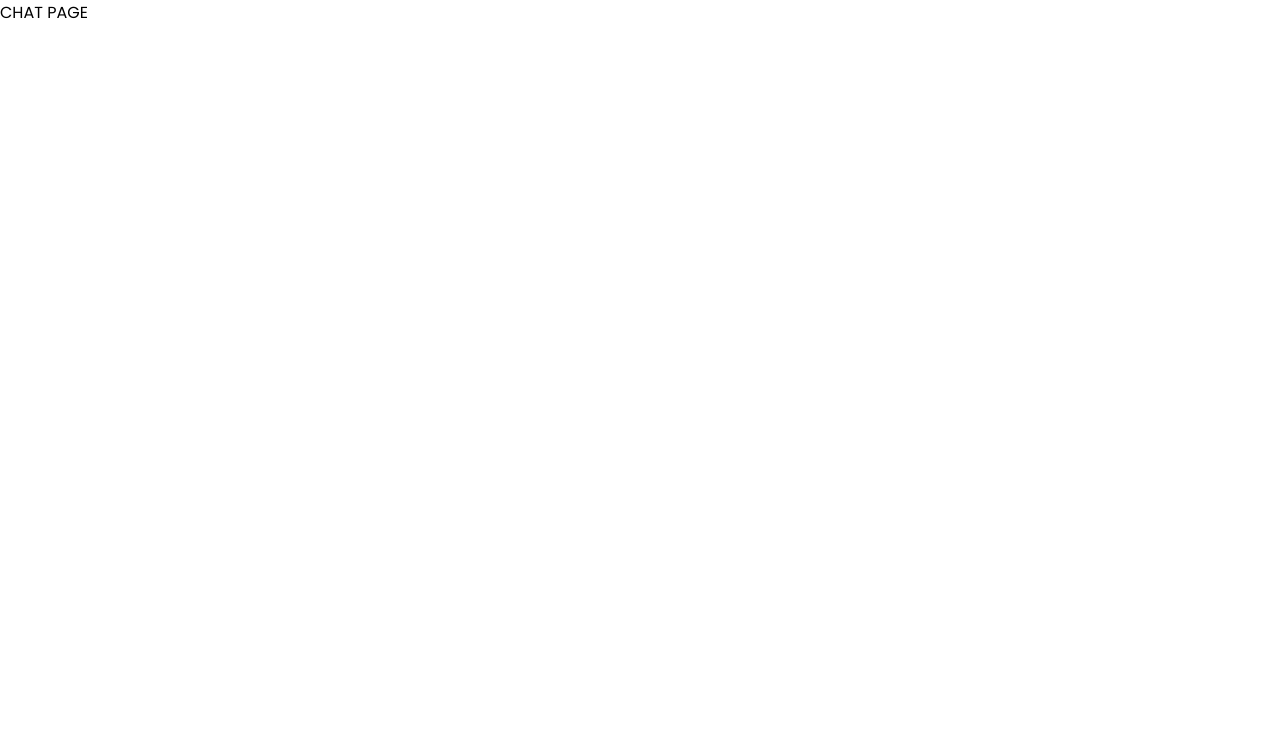
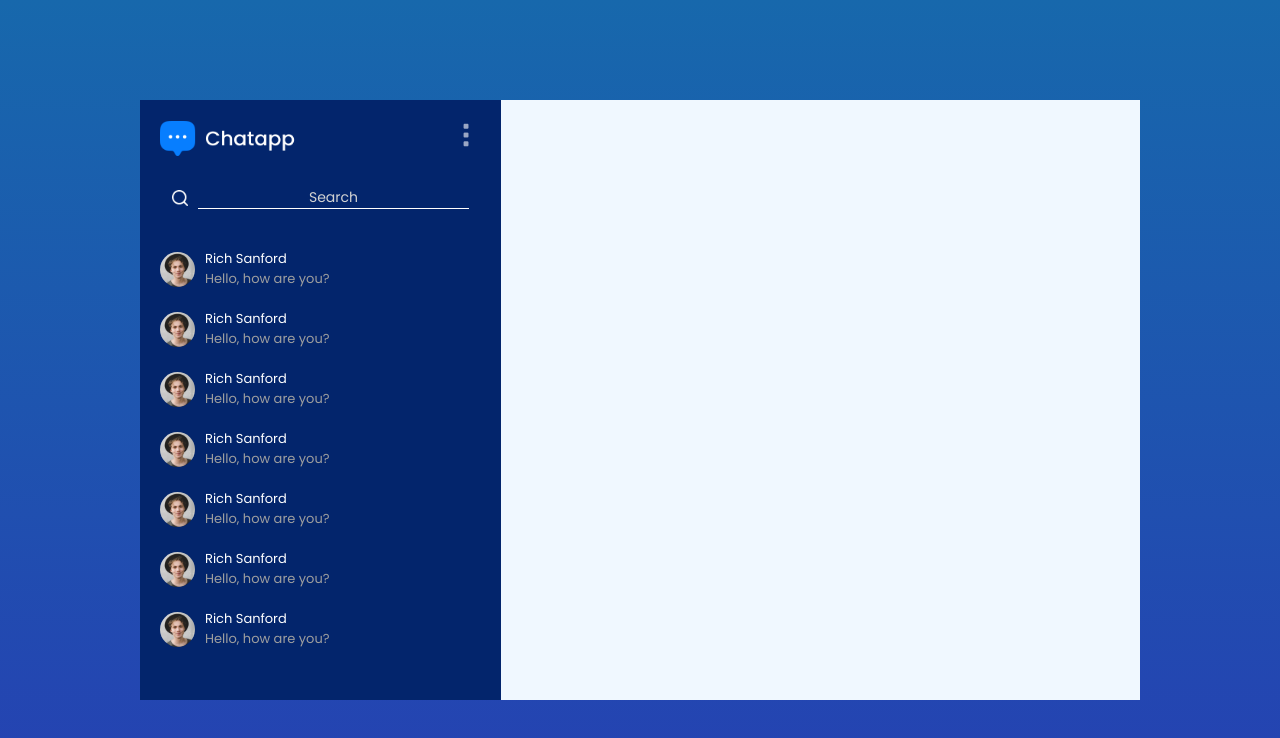
Before and after one commit to joshjones49/react-chat-app, a React (Vite) app: page /chat in a window 1280 px wide. Shown: the top 738 px of the page. Built offline with nearby package versions, Linux system fonts and the light colour scheme.

Commit message:
LeftSidebar UI created

```diff
--- /dev/null
+++ b/src/components/Chatbox/Chatbox.jsx
@@ -0,0 +1,11 @@
+import './Chatbox.css'
+
+const Chatbox = () => {
+  return (
+    <div>
+
+    </div>
+  )
+}
+
+export default Chatbox
--- /dev/null
+++ b/src/components/LeftSidebar/LeftSidebar.css
@@ -0,0 +1,99 @@
+.ls {
+    background-color: var(--royal);
+    color: white;
+    height: 75vh;
+}
+
+.ls-top {
+    padding: 20px;
+}
+
+.ls-nav {
+    display: flex;
+    justify-content: space-between;
+    align-items: center;
+}
+
+.ls-nav .logo {
+    max-width: 140px;
+}
+
+.ls-nav .menu img {
+    max-height: 30px;
+    opacity: .6;
+    cursor: pointer;
+    transition: .2s ease-in-out;
+}
+
+.ls-nav .menu img:hover {
+    opacity: 1;
+}
+
+.ls-search {
+    background-color: transparent;
+    display: flex;
+    align-items: center;
+    gap: 10px;
+    padding: 10px 12px;
+    margin-top: 20px;
+}
+
+.ls-search img {
+    width: 16px;
+}
+
+.ls-search input {
+    background-color: transparent;
+    border: none;
+    border-bottom: 1px solid white ;
+    outline: none;
+    color: white;
+    font-size: 14px;
+    text-align: center;
+}
+
+.ls-search input::placeholder {
+    color: lightgrey;
+}
+
+.ls-list {
+    display: flex;
+    flex-direction: column;
+    height: 70%;
+    overflow-y: scroll;
+}
+
+.friends img {
+    width: 35px;
+    aspect-ratio: 1/1;
+    border-radius: 50%;
+}
+
+.friends {
+    display: flex;
+    align-items: center;
+    gap: 10px;
+    padding: 10px 20px;
+    cursor: pointer;
+    font-size: 13px;
+    transition: .2s ease;
+}
+
+.friends div {
+    display: flex;
+    flex-direction: column;
+}
+
+.friends span {
+    color: #9f9f9f;
+    font: 11px;
+    transition: .2s ease-in-out;
+}
+
+.friends:hover span {
+    color: white;
+}
+
+.friends:hover {
+    background-color: var(--persian);
+}
--- /dev/null
+++ b/src/components/LeftSidebar/LeftSidebar.jsx
@@ -0,0 +1,34 @@
+import './LeftSidebar.css'
+import assets from '../../assets/assets'
+
+const LeftSidebar = () => {
+  return (
+    <div className='ls' >
+      <div className="ls-top">
+        <div className="ls-nav">
+          <img src={assets.logo} className='logo' alt="" />
+          <div className="menu">
+            <img src={assets.menu_icon} alt="" />
+          </div>
+        </div>
+        <div className="ls-search">
+          <img src={assets.search_icon} alt="" />
+          <input type="text" placeholder='Search' />
+        </div>
+      </div>
+      <div className="ls-list">
+        {Array(12).fill("").map((item, index) => (
+          <div key={index} className="friends">
+            <img src={assets.profile_img} alt="" />
+            <div>
+              <p>Rich Sanford</p>
+              <span>Hello, how are you?</span>
+            </div>
+          </div>
+        ))}
+      </div>
+    </div>
+  )
+}
+
+export default LeftSidebar
--- /dev/null
+++ b/src/components/RightSidebar/RightSidebar.jsx
@@ -0,0 +1,11 @@
+import './RightSidebar.css'
+
+const RightSidebar = () => {
+  return (
+    <div>
+
+    </div>
+  )
+}
+
+export default RightSidebar
--- a/src/index.css
+++ b/src/index.css
@@ -6,3 +6,14 @@
   box-sizing: border-box;
   font-family: Poppins;
 }
+
+#root {
+  --royal: #03256cff;
+  --persian: #2541b2ff;
+  --green-blue: #1768acff;
+  --aero: #06bee1ff;
+}
+
+::-webkit-scrollbar {
+  display: none;
+}
--- a/src/pages/Chat/Chat.css
+++ b/src/pages/Chat/Chat.css
@@ -0,0 +1,15 @@
+.chat {
+    min-height: 100vh;
+    background: linear-gradient(var(--green-blue), var(--persian));
+    display: grid;
+    place-items: center;
+}
+
+.chat-ctn {
+    width: 95%;
+    height: 75vh;
+    max-width: 1000px;
+    background-color: aliceblue;
+    display: grid;
+    grid-template-columns: 1fr 2fr;
+}
--- a/src/pages/Chat/Chat.jsx
+++ b/src/pages/Chat/Chat.jsx
@@ -1,9 +1,18 @@
+import Chatbox from '../../components/Chatbox/Chatbox'
+import LeftSidebar from '../../components/LeftSidebar/LeftSidebar'
+import RightSidebar from '../../components/RightSidebar/RightSidebar'
 import './Chat.css'
 
 const Chat = () => {
   return (
-    <div>
-      CHAT PAGE
+    <div className='chat' >
+
+        <div className="chat-ctn">
+            <LeftSidebar/>
+            <Chatbox/>
+            <RightSidebar/>
+        </div>
+
     </div>
   )
 }
--- a/src/pages/Login/Login.css
+++ b/src/pages/Login/Login.css
@@ -40,6 +40,11 @@
     border: none;
     border-radius: 4px;
     cursor: pointer;
+    transition: .2s ease-in-out;
+}
+
+.login-form button:hover {
+    background-color: green;
 }
 
 .login-term {
@@ -62,6 +67,12 @@
 
 .login-toggle span {
     font-weight: 500;
-    color: #077eff;
+    color: var(--green-blue);
     cursor: pointer;
 }
+
+.login-toggle span:hover {
+    font-weight: 500;
+    color: green;
+    cursor: pointer;
+}
```
Also changed, not shown: src/components/Chatbox/Chatbox.css (added), src/components/RightSidebar/RightSidebar.css (added).
